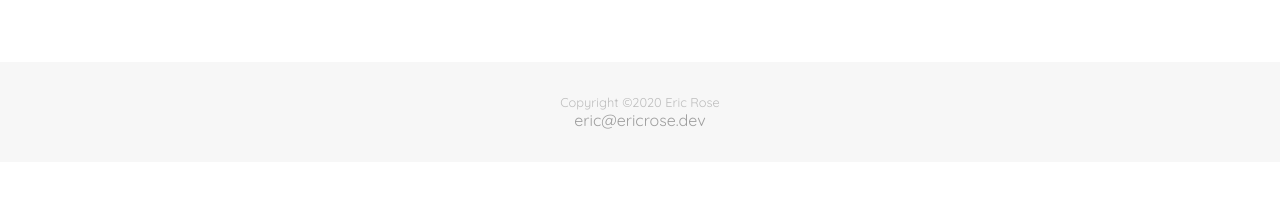
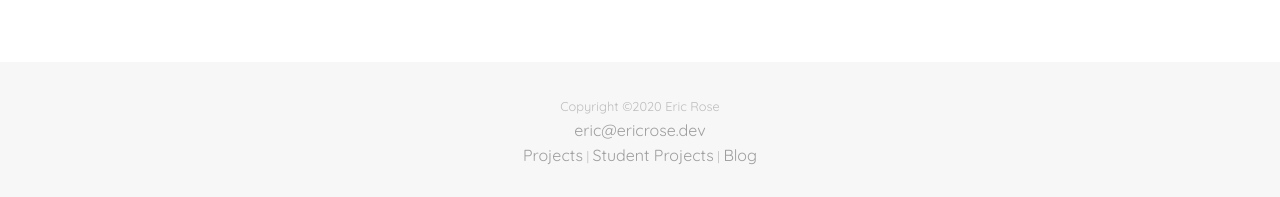
Before and after one commit to ericrosedev/ericrosedevcsb, a Vue app: page / in a window 1280 px wide. Shown: the part 4104-4301 px from the top of the page. Before the commit the page ends 4266 px from the top, so only its background shows below. Built offline with nearby package versions, Linux system fonts and the light colour scheme.

Commit message:
adds project and blog links
adds project  and blog links to the footer

```diff
--- a/src/components/HelloWorld.vue
+++ b/src/components/HelloWorld.vue
@@ -379,7 +379,10 @@
 
     <footer>
       Copyright ©{{ new Date().getFullYear() }} Eric Rose <br />
-      <a href="mailto:eric@ericrose.dev">eric@ericrose.dev</a>
+      <a href="mailto:eric@ericrose.dev">eric@ericrose.dev</a> <br />
+      <a href="https://github.com/ericrosedev/" target="_blank">Projects</a> |
+      <a href="https://erictrose.github.io/" target="_blank">Student Projects</a> |
+      <a href="https://ericrosedev.github.io" target="_blank">Blog</a>
     </footer>
   </div>
 </template>
@@ -689,6 +692,7 @@ export default {
     text-align: center;
     font-family: "Quicksand", sans-serif;
     color: #bdbdbd;
+    line-height: 1.5rem;
 
     a {
       color: #9e9e9e;
```
